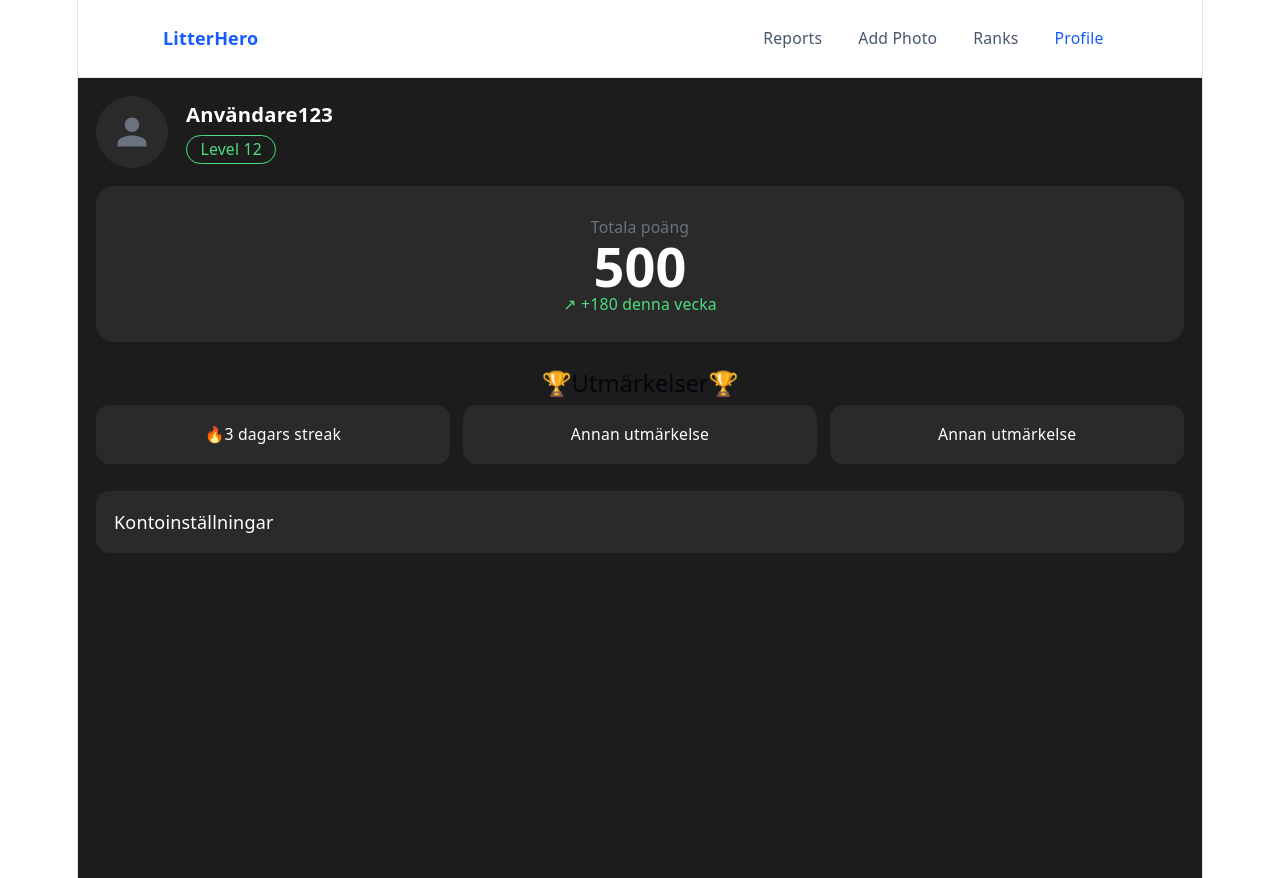
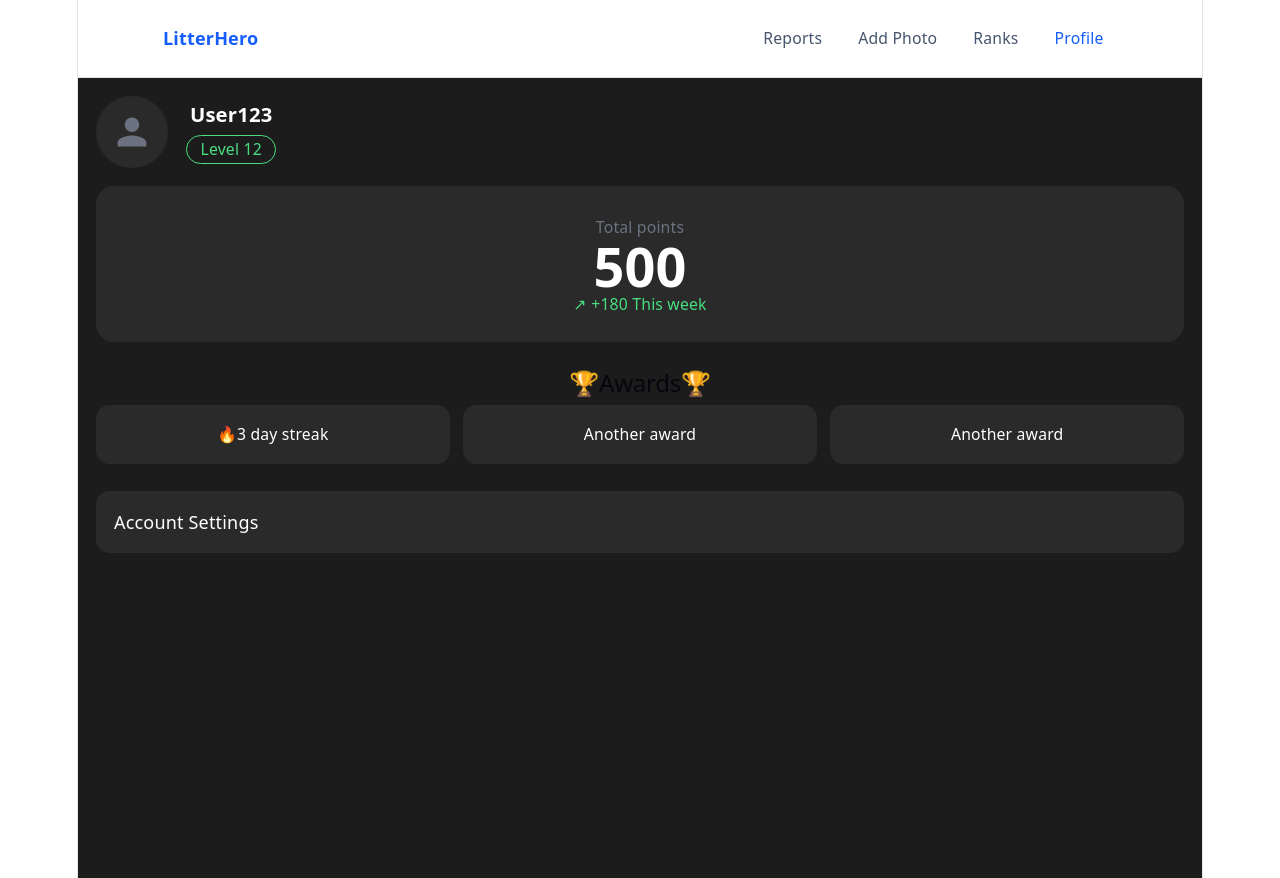
Before and after one commit to ellagabari/Chas-Challenge2026, a React (Vite) app in the folder frontend/: page /profile in a window 1280 px wide. Built offline with nearby package versions, Linux system fonts and the light colour scheme; no server answers.

Commit message:
Translated user profile to english

```diff
--- a/frontend/src/components/BadgeList.tsx
+++ b/frontend/src/components/BadgeList.tsx
@@ -8,7 +8,7 @@ interface BadgeListProps {
 const BadgeList = ({ badges }: BadgeListProps) => {
   return (
     <div className="mx-4 mt-6">
-      <h2 className="text-white font-semibold mb-3">🏆Utmärkelser🏆</h2>
+      <h2 className="text-white font-semibold mb-3">🏆Awards🏆</h2>
       <div className="grid grid-cols-3 gap-3">
         {badges.map((badge) => (
           <Badge key={badge} label={badge} />
--- a/frontend/src/components/PointsCard.tsx
+++ b/frontend/src/components/PointsCard.tsx
@@ -7,11 +7,11 @@ interface PointsCardProps {
 const PointsCard = ({ totalPoints, weeklyPoints }: PointsCardProps) => {
   return (
     <div className="bg-surface rounded-2xl p-6 mx-4 text-center">
-      <span className="text-muted text-sm">Totala poäng</span>
+      <span className="text-muted text-sm">Total points</span>
       <p className="text-white text-5xl font-bold my-2">{totalPoints}</p>
       <div className="flex items-center justify-center gap-1 text-primary text-sm">
         <span>↗</span>
-        <span>+{weeklyPoints} denna vecka</span>
+        <span>+{weeklyPoints} This week</span>
       </div>
     </div>
   )
--- a/frontend/src/components/SettingsButton.tsx
+++ b/frontend/src/components/SettingsButton.tsx
@@ -10,7 +10,7 @@ const SettingsButton = ({ onClick }: SettingsButtonProps) => {
       className="w-full bg-surface text-white text-left px-4 py-4 rounded-xl mx-4 mt-6"
       style={{ width: 'calc(100% - 2rem)' }}
     >
-      Kontoinställningar
+      Account Settings
     </button>
   )
 }
--- a/frontend/src/pages/UserProfile.tsx
+++ b/frontend/src/pages/UserProfile.tsx
@@ -8,10 +8,10 @@ import SettingsButton from '../components/SettingsButton'
 const UserProfile = () => {
   return (
     <div className="bg-background min-h-screen">
-      <ProfileHeader username="Användare123" level={12} />
+      <ProfileHeader username="User123" level={12} />
       <PointsCard totalPoints={500} weeklyPoints={180} />
-      <BadgeList badges={["🔥3 dagars streak", "Annan utmärkelse", "Annan utmärkelse"]} />
-      <SettingsButton onClick={() => console.log('Inställningar klickad')} />
+      <BadgeList badges={["🔥3 day streak", "Another award", "Another award"]} />
+      <SettingsButton onClick={() => console.log('Settings clicked')} />
     </div>
   )
 }
```
